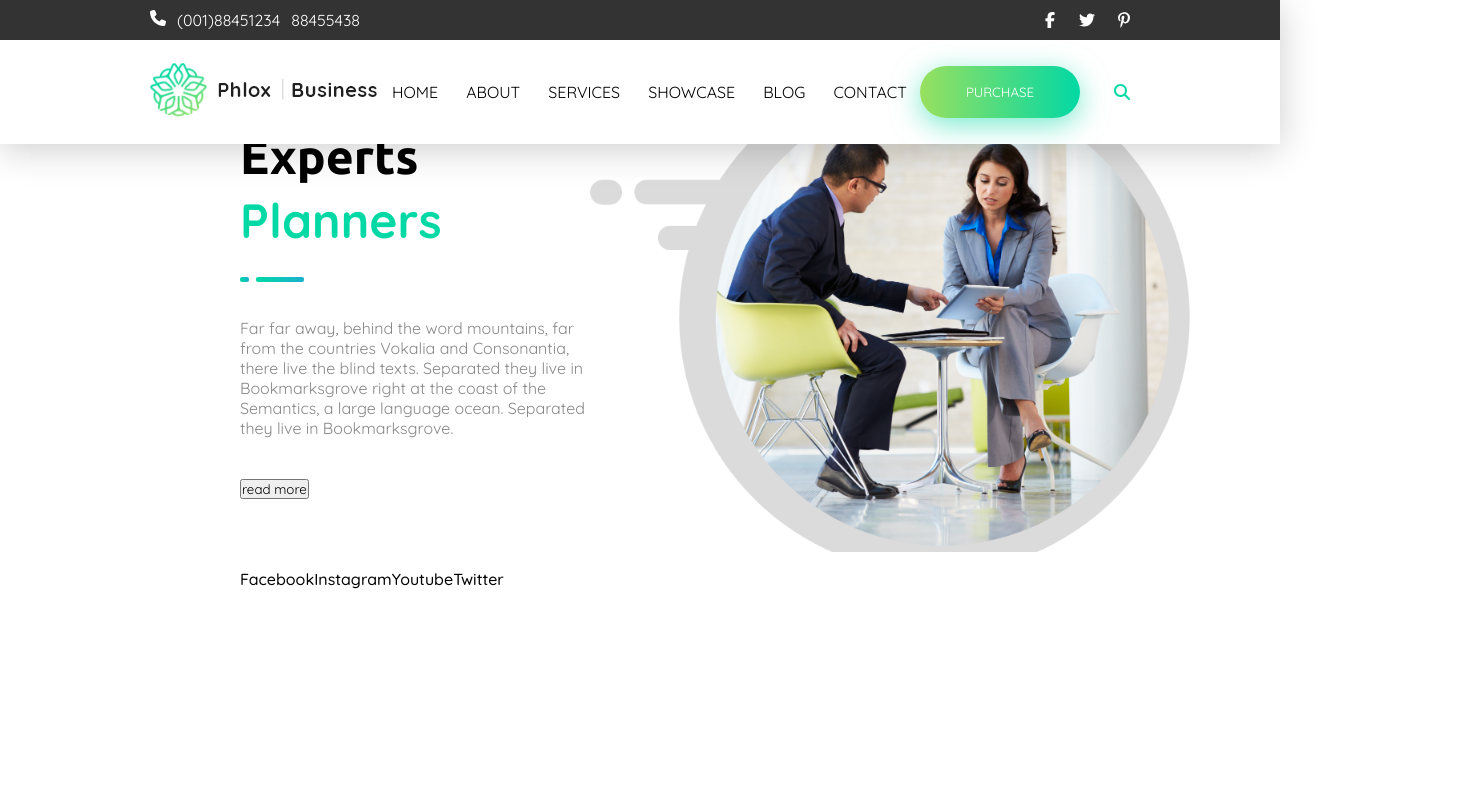
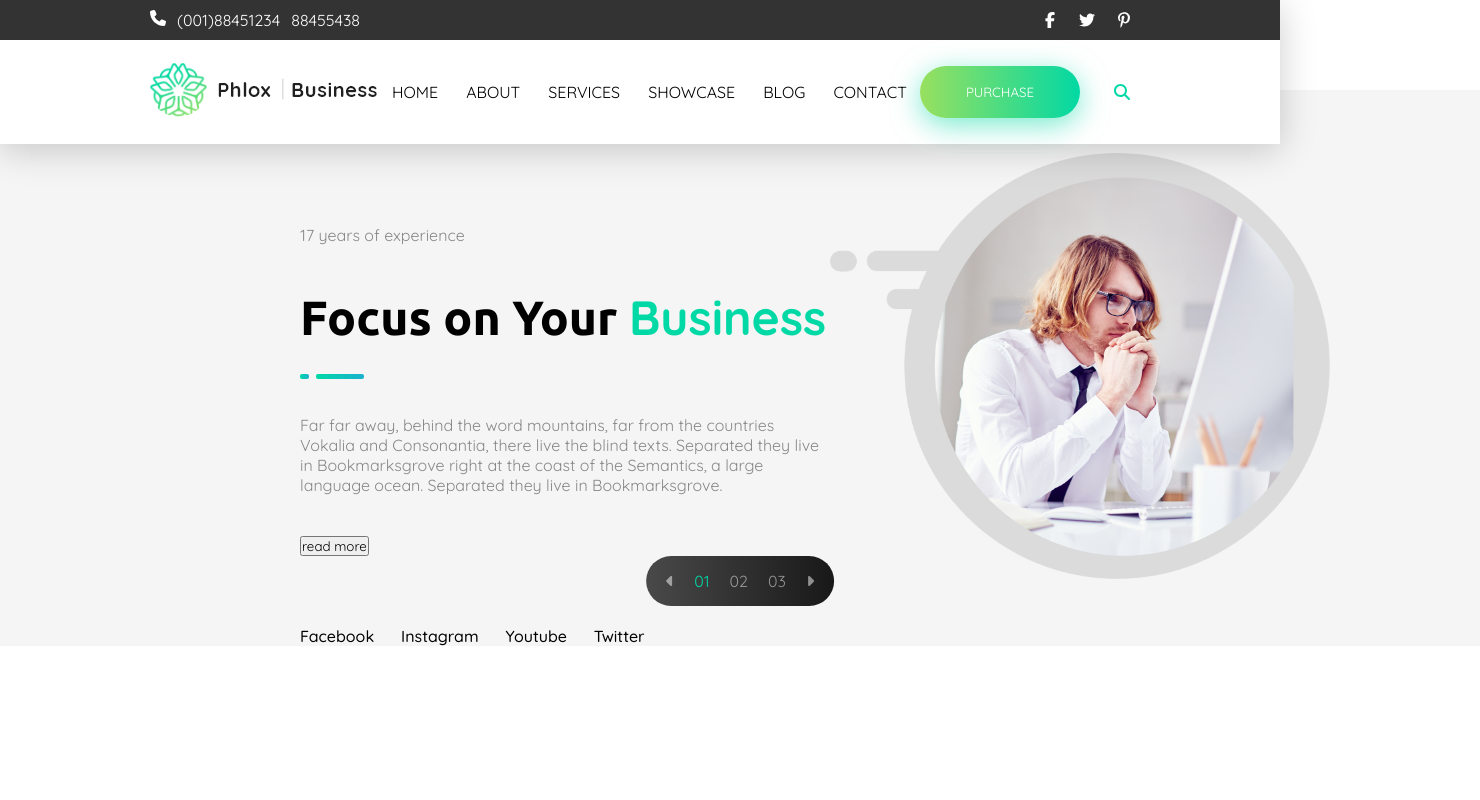
Before and after one commit to sebastianocalella/proj-html-vuejs, a Vue app: page / in a window 1280 px wide. Shown: the top 800 px of the page, 1480 px wide, since content can reach past the window. Built offline with nearby package versions, Linux system fonts and the light colour scheme.

Commit message:
carousel basic implement

```diff
--- a/src/components/AppMain.vue
+++ b/src/components/AppMain.vue
@@ -33,16 +33,20 @@ export default {
 }
 </script>
 
-<style lang="scss" scoped>
+<style lang="scss">
 @use '../styles/partials/colors' as *;
 @use '../styles/partials/alignment' as *;
 
-    section{
-        padding: $h-p-standard;
-        position: relative;
+    main{
+        min-width: 1480px;
 
-        &:nth-child(odd){
-            background-color: $bg-light-2;
+        section{
+            padding: $h-p-standard;
+            position: relative;
+
+            &:nth-child(odd){
+                background-color: $bg-light-2;
+            }
         }
     }
 </style>
--- a/src/components/AppMainComponents/MainCarousel.vue
+++ b/src/components/AppMainComponents/MainCarousel.vue
@@ -1,40 +1,26 @@
 <template>
+    <section id="main-carousel">
         <div class="container">
             <CarouselSlide v-for="(slide,index) in carouselSlides" :key="slide" :index="index"
             :textContent="slide.textContent"
             :socials="slide.socials"
             :imgUri="slide.imageUri"
-        :visibleSlide="visibleSlide"/>
-    </div>
-    <!--         <div class="text-content">
-                <span>17 years of experience</span>
-                <h1>Focus on Your <span>Business</span></h1>
-                <ComponentDivider/>
-                <p>Far far away, behind the word mountains, far from the countries Vokalia and Consonantia, there live the blind texts. Separated they live in Bookmarksgrove right at the coast of the Semantics, a large language ocean. Separated they live in Bookmarksgrove.</p>
-                <button>read more</button>
-                <span>
-                    <a href="">facebook </a>
-                    -
-                    <a href="">instagram </a>
-                    -
-                    <a href="">youtube </a>
-                    -
-                    <a href="">twitter</a>
-                </span>
-            </div>
-            <div class="carousel-container">
-                <div>
-                    <img src="../../assets/images/Group-35-2x.png" alt="">
-                </div>
+            :visibleSlide="visibleSlide"
+            :direction="carouselDirection"/>
         </div>
         <div class="slider">
             <ul>
-                    <li v-for="(image,index) in carouselImages">
+                <li><font-awesome-icon @click="prevSlide" icon="fa-solid fa-caret-left"
+                    :direction="carouselDirection"/></li>
+                <li v-for="(element,index) in carouselSlides"
+                :class="(visibleSlide == index) ? 'current-slide' : ''">
                     0{{ index + 1}}
                 </li>
+                <li><font-awesome-icon @click="nextSlide" icon="fa-solid fa-caret-right"
+                    :direction="carouselDirection"/></li>
             </ul>
         </div>
-        -->
+    </section>
 </template>
 
 <script>
@@ -103,13 +89,31 @@ export default {
                     imageUri:'Group-40-2x.png'
                 }
             ],
-            visibleSlide: 2,
+            visibleSlide: 0,
+            carouselDirection: ''
         }
     },
     methods:{
-        getCarouselImage: function(imagePath){
-            return new URL('../../assets/images/'+imagePath, import.meta.url).href
+        nextSlide(){
+            if(this.visibleSlide >= this.carouselSlides.length - 1){
+                this.carouselDirection = 'right'
+                this.visibleSlide = 0;
+            } else {
+                this.carouselDirection = 'right'
+                this.visibleSlide++;
+            }
         },
+        prevSlide(){
+            if(this.visibleSlide <= 0){
+                this.visibleSlide = this.carouselSlides.length - 1;
+                this.carouselDirection = 'left'
+
+            } else {
+                this.visibleSlide--;
+                this.carouselDirection = 'left'
+
+            }
+        }
     }
 }
 </script>
@@ -117,95 +121,27 @@ export default {
 <style lang="scss" scoped>
 @use '../../styles/partials/colors' as *;
 
-    .text-content{
-        display: flex;
-        flex-direction: column;
-        align-items: flex-start;
-        width: 635px;
-        padding: 175px 0 80px;
-
-        >span{
-            font-size: 1.2rem;
-            text-transform: uppercase;
-            font-weight: bold;
-            color: $c-dark-3;
-
-            &:first-child{
-                background: -webkit-linear-gradient($bg-gradient-green, $bg-gradient-yellow);
-                -webkit-background-clip: text;
-                -webkit-text-fill-color: transparent;
-                margin-bottom: 20px;
-            }
-        }
-
-        h1{
-            font-size: 6rem;
-            span{
-                font-size: 6rem;
-                color: $c-brand-green;
-            }
-        }
-
-        p{
-            margin-bottom: 90px;
-            font-size: 1.1rem;
-            line-height: 1.9rem;
-        }
-
-        button{
-            margin-bottom: 120px;
-            height: 52px;
-            width: 160px;
-            border-radius: 80px;
-            color: $c-lightest;
-            text-transform: uppercase;
-            border: none;
-            background: linear-gradient(to right, $bg-dark-1, $bg-darkest-t3);
-            box-shadow: #605d6e77 0px 7px 29px 0px;
-            &:hover{
-                cursor: pointer;
-            }
-        }
-
-        a{
-            text-decoration: none;
-            &:visited{
-                color: $c-dark-3;
-            }
-        }
-    }
-
-    .carousel-container{
-        display: flex;
-        position: absolute;
-        top: 0;
-        left: calc(100% - 1150px);
-        height: 100%;
-        .img-wrapper{
+#main-carousel{
     position: relative;
-            height: 100%;
-            top: 0;
-            right: 0px;
-            width: 1150px;
-            overflow: hidden;
-            img{
-                transform: translate(0, -10%);
-            }
-        }
-    }
-
     .slider ul{
         display: flex;
         padding: 15px 10px;
         position: absolute;
         left: 50%;
-        bottom: 35px;
+        bottom: 15px;
         transform: translate(-50%,-50%);
         background: linear-gradient(to right, $bg-dark-1, $bg-darkest-t3);
         border-radius: 30px;
+
         li{
             padding: 0 10px;
             color: $c-lightest-t-6;
+            transition: all .35s ease-in-out;
+        }
+
+        .current-slide{
+            color: $c-brand-green;
+        }
     }
 }
 </style>
--- a/src/components/utilitiesComponents/CarouselSlide.vue
+++ b/src/components/utilitiesComponents/CarouselSlide.vue
@@ -12,7 +12,7 @@
                 </li>
             </ul>
         </div>
-        <div class="img-wrapper">
+        <div class="img-wrapper" :class="direction">
             <img :src="getCarouselImage(imgUri)" alt="">
         </div>
     </div>
@@ -30,7 +30,8 @@ export default {
         socials: Array,
         imgUri: String,
         visibleSlide: Number,
-        index: Number
+        index: Number,
+        direction: String
     },
     methods:{
         getCarouselImage: function(imagePath){
@@ -45,11 +46,13 @@ export default {
         display: flex;
         justify-content: space-between;
         align-items: center;
-        margin: 0 90px;
+        margin-top: 90px;
 
         .text-content-container{
-            width: 35%;
+            width: 30%;
             margin-left: 150px;
+            min-width: 530px;
+            margin-top: 135px;
 
             ul{
                 display: flex;
@@ -63,12 +66,12 @@ export default {
         }
 
         .img-wrapper{
-            width: 60%;
+            width: 65%;
             overflow: hidden;
 
             img{
                 width: 100%;
-                transform: translateY(5%);
+                height: 100%;
             }
         }
     }
--- a/src/main.js
+++ b/src/main.js
@@ -16,16 +16,20 @@ import {faTwitter} from '@fortawesome/free-brands-svg-icons'
 
 //solid
 import {faCloud} from '@fortawesome/free-solid-svg-icons'
+import {faCaretLeft} from '@fortawesome/free-solid-svg-icons'
+import {faCaretRight} from '@fortawesome/free-solid-svg-icons'
 import {faGaugeSimpleHigh} from '@fortawesome/free-solid-svg-icons'
 import {faMagnifyingGlass} from '@fortawesome/free-solid-svg-icons'
 import {faPhone} from '@fortawesome/free-solid-svg-icons'
-import { faQuoteLeft } from '@fortawesome/free-solid-svg-icons'
+import {faQuoteLeft} from '@fortawesome/free-solid-svg-icons'
 import {faStopwatch} from '@fortawesome/free-solid-svg-icons'
 import {faTabletScreenButton} from '@fortawesome/free-solid-svg-icons'
 
 /* add icons to the library */
 library.add(
     faCloud,
+    faCaretLeft,
+    faCaretRight,
     faFacebookF,
     faGaugeSimpleHigh,
     faMagnifyingGlass,
```
Lines whose indentation alone changed are shown as unchanged.
